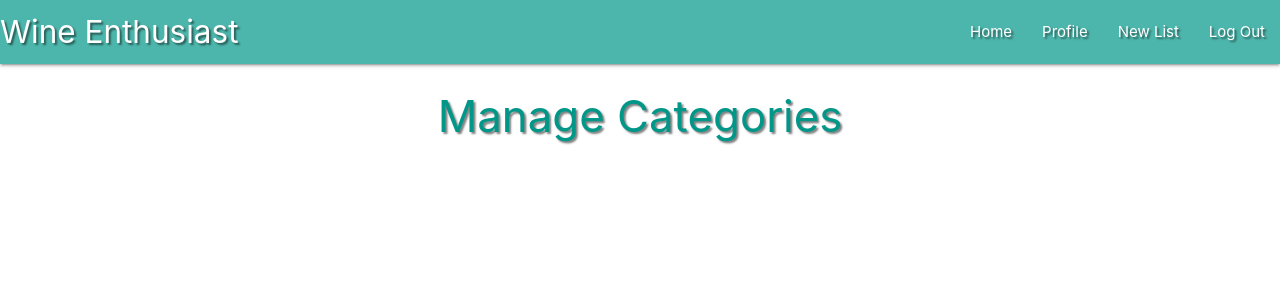
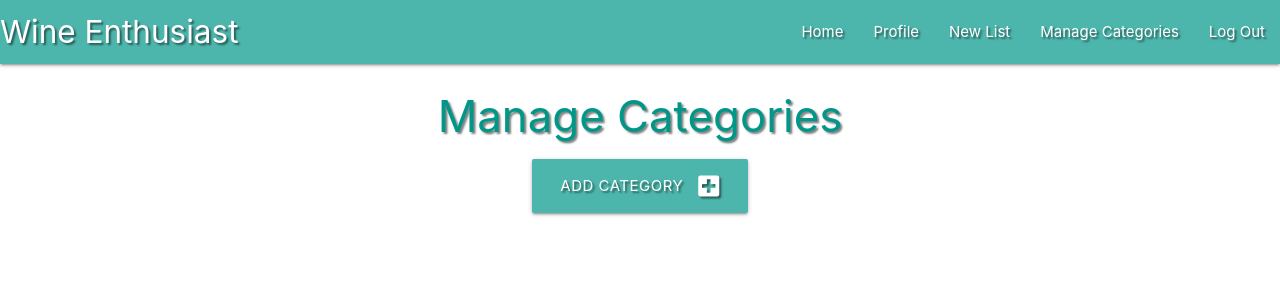
Before and after one commit to YOSTINA-dh/TSEHAY-S--KITCHEN, a Flask app: page /get_categories in a window 1280 px wide. Shown: the top 300 px of the page. Run offline with Flask 2, Linux system fonts and the light colour scheme; the visitor is signed in with stand-in values (Sample User, id 1); data that the repository does not hold is empty; some libraries are stand-ins or nearby versions.

Commit message:
Add option to Add category to bd

```diff
--- a/app.py
+++ b/app.py
@@ -148,6 +148,19 @@ def get_categories():
     return render_template("categories.html", categories=categories)
 
 
+@app.route("/add_category", methods=["GET", "POST"])
+def add_category():
+    if request.method == "POST":
+        category = {
+            "category_name": request.form.get("category_name")
+        }
+        mongo.db.categories.insert_one(category)
+        flash("New Category Added")
+        return redirect(url_for("get_categories"))
+
+    return render_template("add_category.html")
+
+
 if __name__ == "__main__":
     app.run(host=os.environ.get("IP"),
             port=int(os.environ.get("PORT")),
--- a/templates/base.html
+++ b/templates/base.html
@@ -28,9 +28,9 @@
                     {% if session.user %}
                     <li><a href="{{ url_for('profile', username=session['user']) }}">Profile</a></li>
                     <li><a href="{{ url_for('add_list') }}">New List</a></li>
-                    {% if session.user|lower == "admin"|lower %}
+
                     <li><a href="{{ url_for('get_categories') }}">Manage Categories</a></li>
-                    {% endif %}
+
                     <li><a href="{{ url_for('logout') }}">Log Out</a></li>
                     {% else %}
                     <li><a href="{{ url_for('login') }}">Log In</a></li>
@@ -49,9 +49,9 @@
             {% if session.user %}
             <li><a href="{{ url_for('profile', username=session['user']) }}">Profile</a></li>
             <li><a href="{{ url_for('add_list') }}">New List</a></li>
-            {% if session.user|lower == "admin"|lower %}
+
             <li><a href="{{ url_for('get_categories') }}">Manage Categories</a></li>
-            {% endif %}
+
             <li><a href="{{ url_for('logout') }}">Log Out</a></li>
             {% else %}
             <li><a href="{{ url_for('login') }}">Log In</a></li>
--- a/templates/categories.html
+++ b/templates/categories.html
@@ -2,6 +2,15 @@
 {% block content %}
 
 <h3 class="teal-text text-shadow center-align">Manage Categories</h3>
+
+<div class="row">
+    <div class="col s12 center-align">
+        <a href="{{ url_for('add_category') }}" class="btn-large teal lighten-2 text-shadow">
+            Add Category <i class="fas fa-plus-square right"></i>
+        </a>
+    </div>
+</div>
+
 <div class="row">
     {% for category in categories %}
     <div class="col s12 m4">
```
Also changed, not shown: templates/add_category.html (added, +28 -0 lines).
